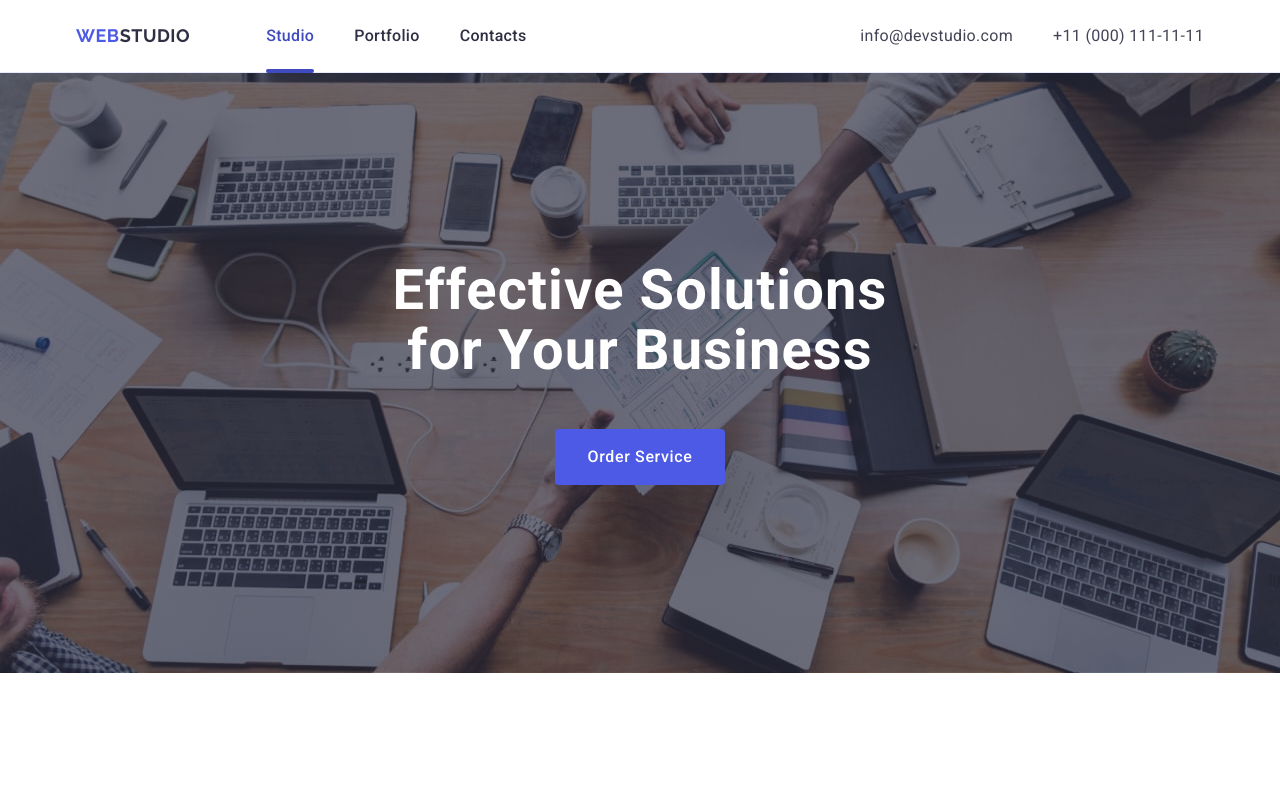
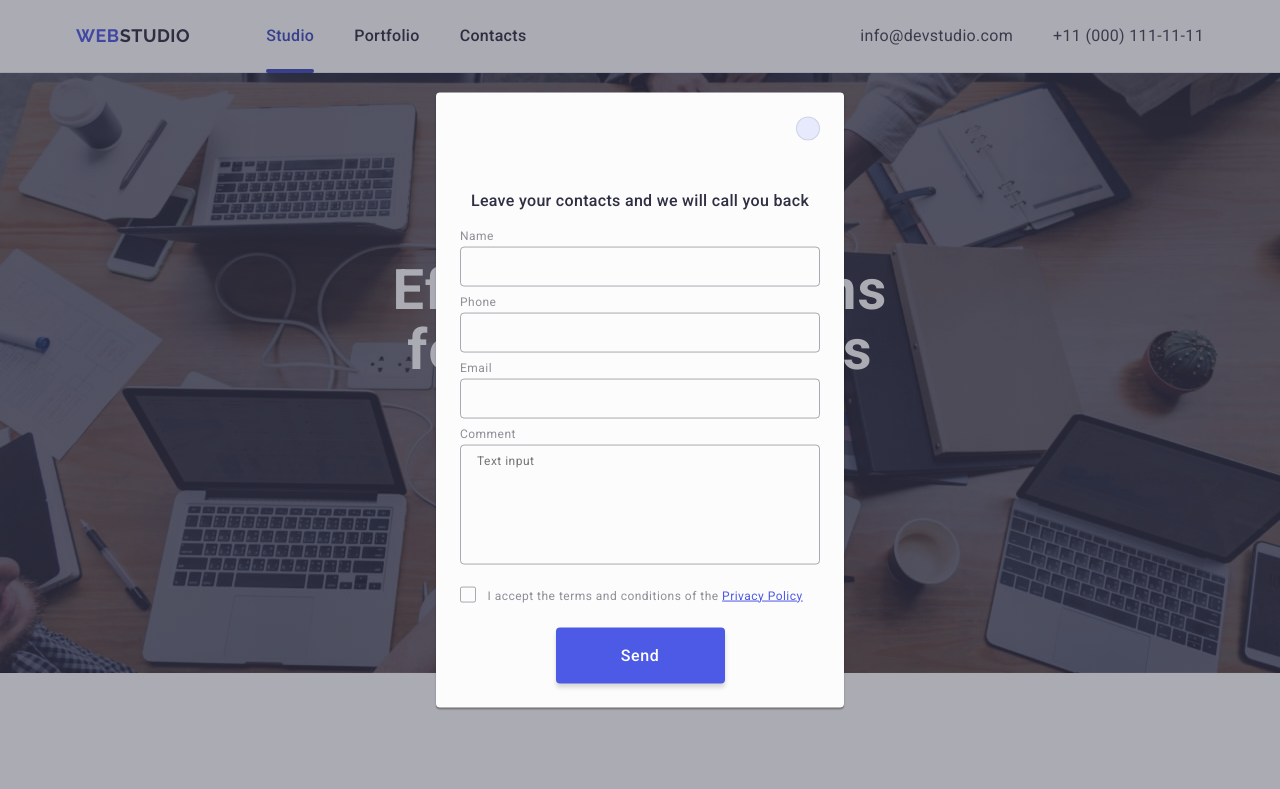
Before and after one commit to Oksana-Zaluzhna/goit-markup-hw-05, a plain HTML site: page index.html in a window 1280 px wide. Shown: the top 789 px of the page. Drawn offline with nearby package versions, Linux system fonts and the light colour scheme.

Commit message:
errors hw5 part 4

```diff
--- a/css/styles.css
+++ b/css/styles.css
@@ -508,6 +508,13 @@ ul {
    color: #ffffff;
 }
 .footer-button {
+    font-family: inherit;
+  font-weight: 500;
+  font-size: 16px;
+  line-height: 1.5;
+  letter-spacing: 0.04em;
+  text-align: center;
+  color: #ffffff;
   min-width: 165px;
   height: 40px;
   background-color: #4d5ae5;
@@ -516,16 +523,10 @@ ul {
   align-items: center;
   gap: 16px;
 }
+.footer-button-icon{
+  margin-left: 16px;
+}
 
-.footer-button-text {
-  font-family: inherit;
-  font-weight: 500;
-  font-size: 16px;
-  line-height: 1.5;
-  letter-spacing: 0.04em;
-  text-align: center;
-  color: #fff;
-}
 .backdrop {
   position: fixed;
   top: 0;
@@ -533,12 +534,7 @@ ul {
   width: 100%;
   height: 100%;
   background-color: rgba(46, 47, 66, 0.4);
-  transition: opacity 250ms, visibility 250ms;
-  opacity: 0;
-  visibility: hidden;
-  position: none;
-  transform: opacity 250 ms cubic-bezier(0.4, 0, 0.2, 1),
-    visibility 250 ms cubic-bezier(0.4, 0, 0.2, 1);
+  transition: opacity 250ms cubic-bezier(0.4, 0, 0.2, 1), visibility 250ms cubic-bezier(0.4, 0, 0.2, 1);
 }
 .is-open {
   opacity: 1;
@@ -555,7 +551,8 @@ ul {
   background-color: #fcfcfc;
   border-radius: 4px;
   padding: 72px 24px 24px 24px;
-  transition: transform 250 ms cubic-bezier(0.4, 0, 0.2, 1);
+   transition: transform 250ms cubic-bezier(0.4, 0, 0.2, 1);
+  box-shadow: 0px 1px 1px rgba(0, 0, 0, 0.14), 0px 1px 3px rgba(0, 0, 0, 0.12), 0px 2px 1px rgba(0, 0, 0, 0.2)
 }
 .modal-close-btn {
   position: absolute;
@@ -570,10 +567,9 @@ ul {
   background-color: #e7e9fc;
   display: flex;
   justify-content: center;
-  align-items: baseline;
+  align-items: center;
   fill: #000000;
-  transition: background-color 250 ms cubic-bezier(0.4, 0, 0.2, 1),
-    border 250 ms cubic-bezier(0.4, 0, 0.2, 1);
+  transition: background-color 250ms cubic-bezier(0.4, 0, 0.2, 1), border 250ms cubic-bezier(0.4, 0, 0.2, 1);
 }
 .modal-close-btn:hover,
 .modal-close-btn:focus {
@@ -589,7 +585,7 @@ ul {
   top: 50%;
   fill: #2e2f42;
   transform: translateY(-50%);
-  transition: fill 250 ms cubic-bezier(0.4, 0, 0.2, 1);
+  transition: fill 250ms cubic-bezier(0.4, 0, 0.2, 1);
 }
 .modal-description {
   font-family: inherit;
@@ -651,6 +647,7 @@ ul {
   resize: none;
   padding: 8px 16px;
   transition: border-color 250ms cubic-bezier(0.4, 0, 0.2, 1);
+  outline: transparent;
 }
 .form-reviue-textarea:focus {
   border-color: #4d5ae5;
--- a/index.html
+++ b/index.html
@@ -478,7 +478,7 @@
               />
             </label>
             <button type="submit" class="footer-button">
-              <span class="footer-button-text">Subscribe</span>
+              Subscribe
               <svg class="footer-button-icon" width="24" height="24">
                 <use href="./images/icons.svg#icon-send"></use>
               </svg>
@@ -488,7 +488,7 @@
       </div>
     </footer>
     <!-- ============ BACKDROP ============ -->
-    <div class="backdrop is-open visually-hidden">
+    <div class="backdrop is-open">
       <div class="modal">
         <button type="button" class="modal-close-btn">
           <svg class="modal-close-icon" width="8" height="8">
@@ -500,12 +500,12 @@
         </p>
         <form class="form-reviue">
           <div class="form-reviue-wrap">
-            <label class="form-reviue-label" for="user-first-name">Name</label>
+            <label class="form-reviue-label" for="user-name">Name</label>
             <div class="form-reviue-input-wrapper">
               <input
                 class="form-reviue-input"
-                id="user-first-name"
-                name="user-first-name"
+                id="user-name"
+                name="user-name"
                 type="text"
                 pattern="[a-zA-Zа-яА-ЯіІїЇєЄґҐʼ]+"
                 title="Oksana"
```
